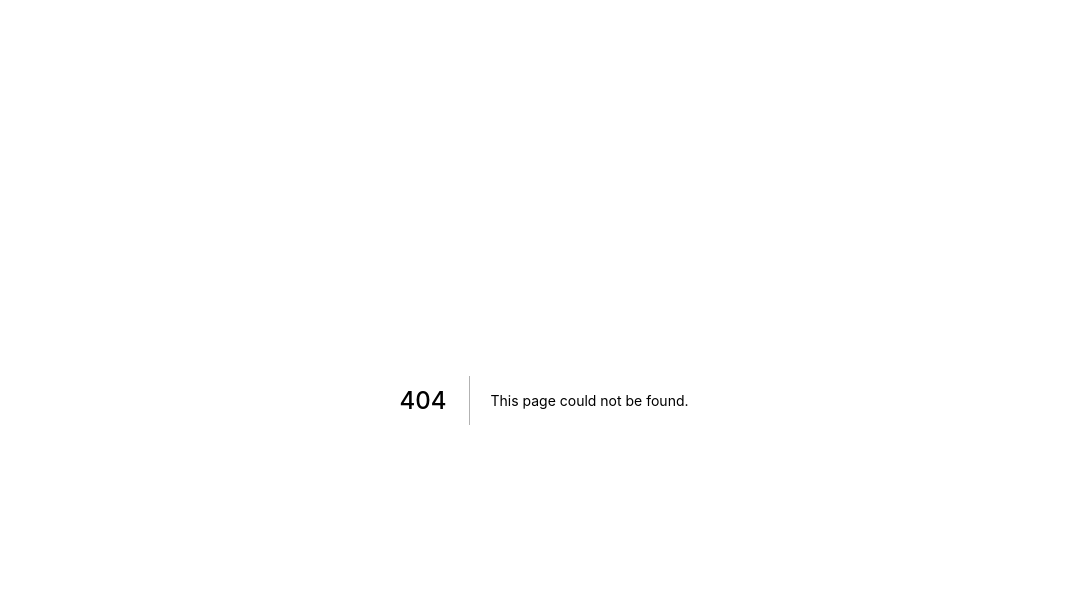
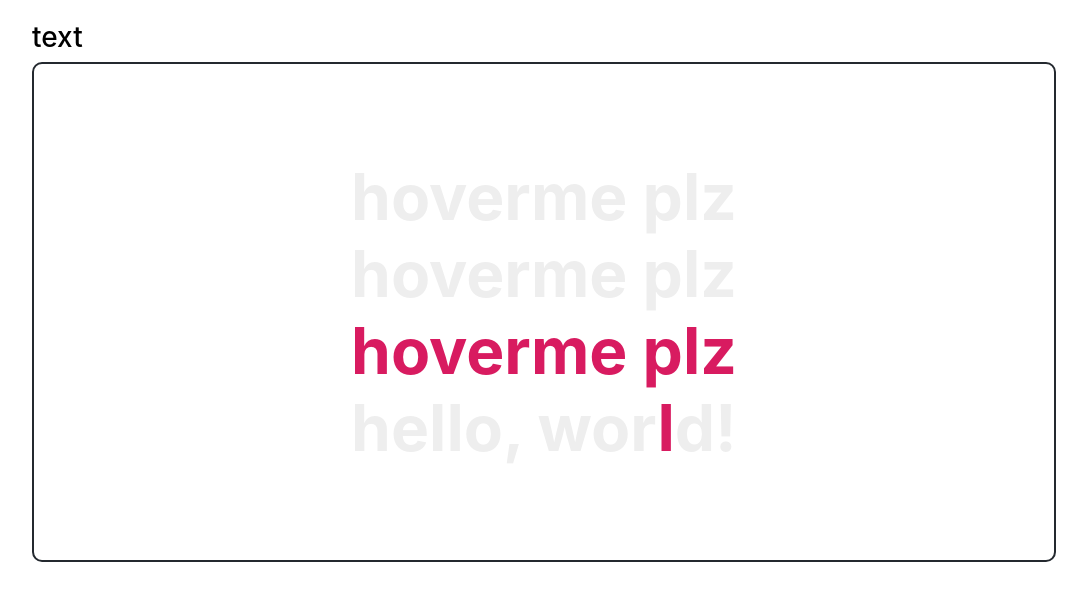
Before and after one commit to applemango/components, a Next.js app: page /c/text in a window 1280 px wide. Before the commit this address had no page. Shown: the top 600 px of the page, without its empty margins (96-1183 px from the left). Built offline with nearby package versions, Linux system fonts and the light colour scheme.

Commit message:
add text

```diff
--- /dev/null
+++ b/components/text/styles.module.scss
@@ -0,0 +1,30 @@
+._ {
+    width: 100vw;
+    height: 100vh;
+    display: flex;
+    align-items: center;
+    justify-content: center;
+}
+.text {
+    font-size: 64px;
+    font-weight: 700;
+    margin: 0;
+    cursor: pointer;
+    user-select: none;
+}
+.char:not(:hover) {
+    transition: all 0.5s ease;
+    transition-delay: .5s;
+    color: #eee !important;
+}
+.char2 {
+    transition: all 0.5s ease;
+    transition-delay: .25s;
+}
+.char3 {
+    transition: all 0.5s ease;
+    transition-delay: .25s;
+}
+.char4 {
+    transition: all 0.5s ease;
+}
--- /dev/null
+++ b/components/text/text.tsx
@@ -0,0 +1,114 @@
+import { NextPage } from "next";
+import { useEffect, useState } from "react";
+
+import styles from "./styles.module.scss"
+
+const Text = () => {
+    return <div className={styles._}>
+        <div>
+            <T1 text={"hoverme plz"} />
+            <T2 text={"hoverme plz"} />
+            <T3 text={"hoverme plz"} />
+            <T4 text={"hello, world!"} />
+        </div>
+    </div>
+}
+const T1 = ({text}:{text: string}) => {
+    const colors = ["#FFA000","#2196F3","#3949AB","#D81B60"/*,"#fff"*/]
+    return <div className={styles.main}>
+        <p className={styles.text}>
+            { text.split("").map((char: string, i:number) => (
+                <span key={i} style={{color: colors[Math.floor(Math.random() * colors.length)]}} className={styles.char}>{char}</span>
+            )) }
+        </p>
+    </div>
+}
+const T2 = ({text}:{text: string}) => {
+    const T2Helper = ({char, i}:{char: string, i:number}) => {
+        const colors = ["#FFA000","#2196F3","#3949AB","#D81B60"/*,"#fff"*/]
+        const getRandomColor = () => colors[Math.floor(Math.random() * colors.length)]
+        const [color, setColor] = useState("#eee")
+        return <span
+            key={i}
+            className={styles.char2}
+            style={{color: color}}
+            onMouseEnter={() => setColor(getRandomColor())}
+        >{char}</span>
+    }
+    return <div className={styles.main}>
+        <p className={styles.text}>
+            { text.split("").map((char: string, i:number) => (
+                <T2Helper char={char} i={i} />
+            )) }
+        </p>
+    </div>
+}
+const T3 = ({text}:{text: string}) => {
+    const colors = ["#FFA000","#2196F3","#3949AB","#D81B60"]
+    const getRandomColor = () => colors[Math.floor(Math.random() * colors.length)]
+    const resetColors = (length: number, color: string): Array<string> => {
+        let array = new Array(length)
+        for (let i = 0; i < length; i++) {
+            array[i] = color
+        }
+        return array
+    }
+    const [nextColor, setNextColor] = useState(getRandomColor())
+    const [nowColors, setNowColors] = useState(resetColors(text.length, nextColor))
+    const [resetNumber, setResetNumber] = useState(0)
+    const changeColor = (array: Array<string>,nextColor: string,i: number): void => {
+        let all = true
+        array.map((color: string, i:number) => {
+            if (color != nextColor)
+                all = false
+            return color
+        })
+        if(all) {
+            if(resetNumber > 3) {
+                setNextColor(getRandomColor())
+                setResetNumber(0)
+                return
+            }
+            setResetNumber((value:number) => value += 1)
+            return
+        }
+        setNowColors((array) =>
+            array.map((color: string, now:number) => i == now ? nextColor : color)
+        )
+    }
+    const T3Helper = ({char, i, nowColors}:{char: string, i:number, nowColors: Array<string>, changeColor: Function}) => {
+        return <span
+            key={i}
+            className={styles.char3}
+            style={{color: nowColors[i]}}
+            onMouseEnter={() => changeColor(nowColors, nextColor,i)}
+        >{char}</span>
+    }
+    return <div className={styles.main}>
+        <p className={styles.text}>
+            { text.split("").map((char: string, i:number) => (
+                <T3Helper changeColor={changeColor} nowColors={nowColors} char={char} i={i} />
+            )) }
+        </p>
+    </div>
+}
+const T4 = ({text}:{text: string}) => {
+    const color = "#eee"
+    const specialColor = "#D81B60"
+    const getRandomNumber = (max: number) => Math.floor(Math.random() * max)
+    const [special, setSpecial] = useState(getRandomNumber(text.length))
+    useEffect(() => {
+        const times = setInterval(() => {
+            setSpecial(getRandomNumber(text.length))
+        }, 800)
+        return () => clearInterval(times)
+    },[])
+    return <div className={styles.main}>
+        <p className={styles.text}>
+            { text.split("").map((char: string, i:number) => (
+                <span key={i} style={{color: special == i ? specialColor : color}} className={styles.char4}>{char}</span>
+            )) }
+        </p>
+    </div>
+}
+export default Text;
--- /dev/null
+++ b/pages/c/text.tsx
@@ -0,0 +1,17 @@
+import { NextPage } from "next";
+import { useState } from "react";
+import Text from "../../components/text/text";
+import Component from "../components/component";
+
+const Inputs: NextPage = () => {
+    const [value, setValue] = useState("")
+    return <div style={{width:"80%",margin: "20px auto"}}>
+        <Component>
+            <Component.Title>text</Component.Title>
+            <Component.View>
+                <Text/>
+            </Component.View>
+        </Component>
+    </div>
+}
+export default Inputs
--- a/pages/index.tsx
+++ b/pages/index.tsx
@@ -22,6 +22,7 @@ const Home: NextPage = () => {
             <Main.A href="/c/input">input</Main.A>
             <Main.A href="/c/github">github</Main.A>
             <Main.A href="/c/header">header</Main.A>
+            <Main.A href="/c/text">text</Main.A>
         </Main.Links>
         <Main.H1>page Collection</Main.H1>
         <Main.Links>
```
